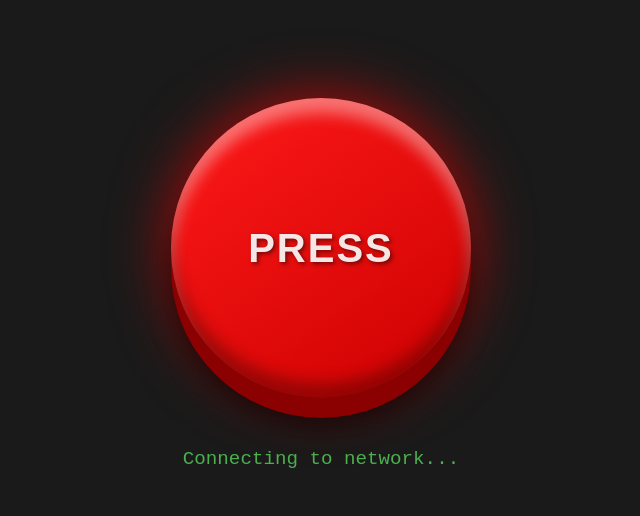
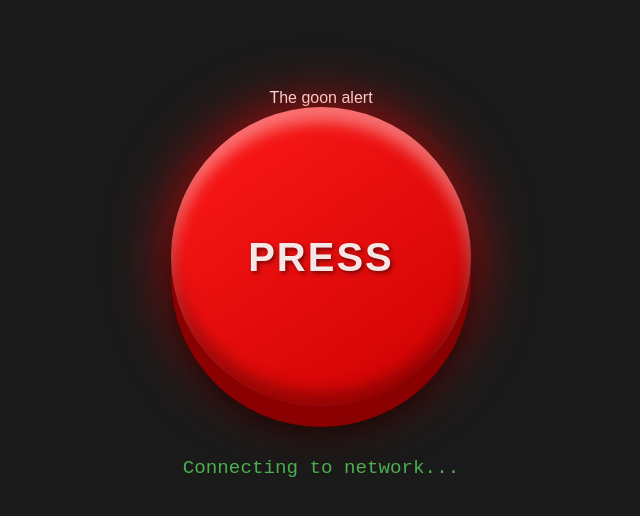
Before and after one commit to Laberintic/EmergencyHorn, a plain HTML site: page index.html in a window 1280 px wide. Shown: the part 116-632 px from the top of the page, without its empty margins (319-959 px from the left). Drawn offline with Linux system fonts and the light colour scheme; no server answers.

Commit message:
Update index.html

```diff
--- a/index.html
+++ b/index.html
@@ -84,7 +84,7 @@
     </style>
 </head>
 <body>
-
+    <div>The goon alert</div>
     <div class="button-container">
         <button id="emergencyBtn" class="button">PRESS</button>
     </div>
```
